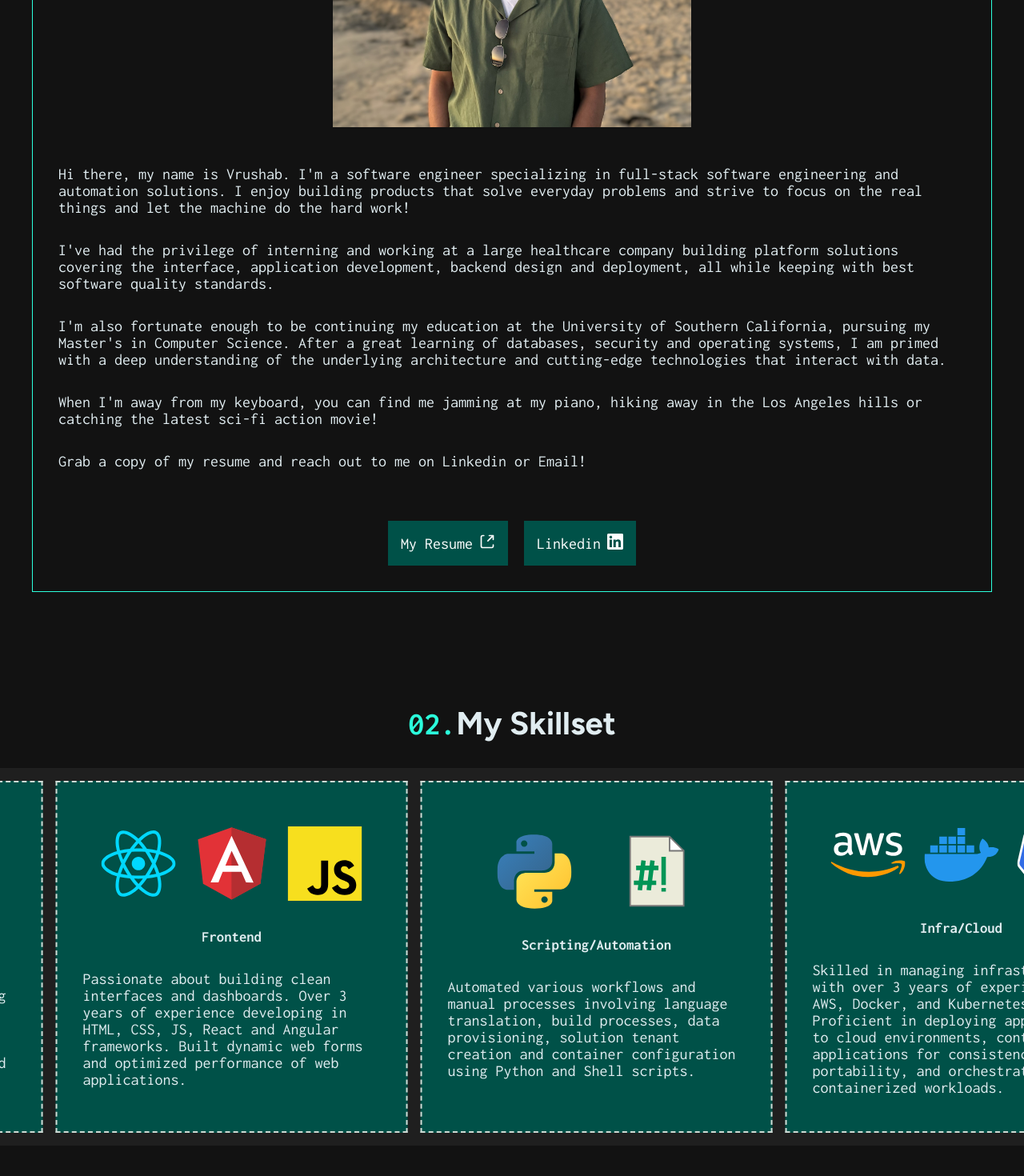
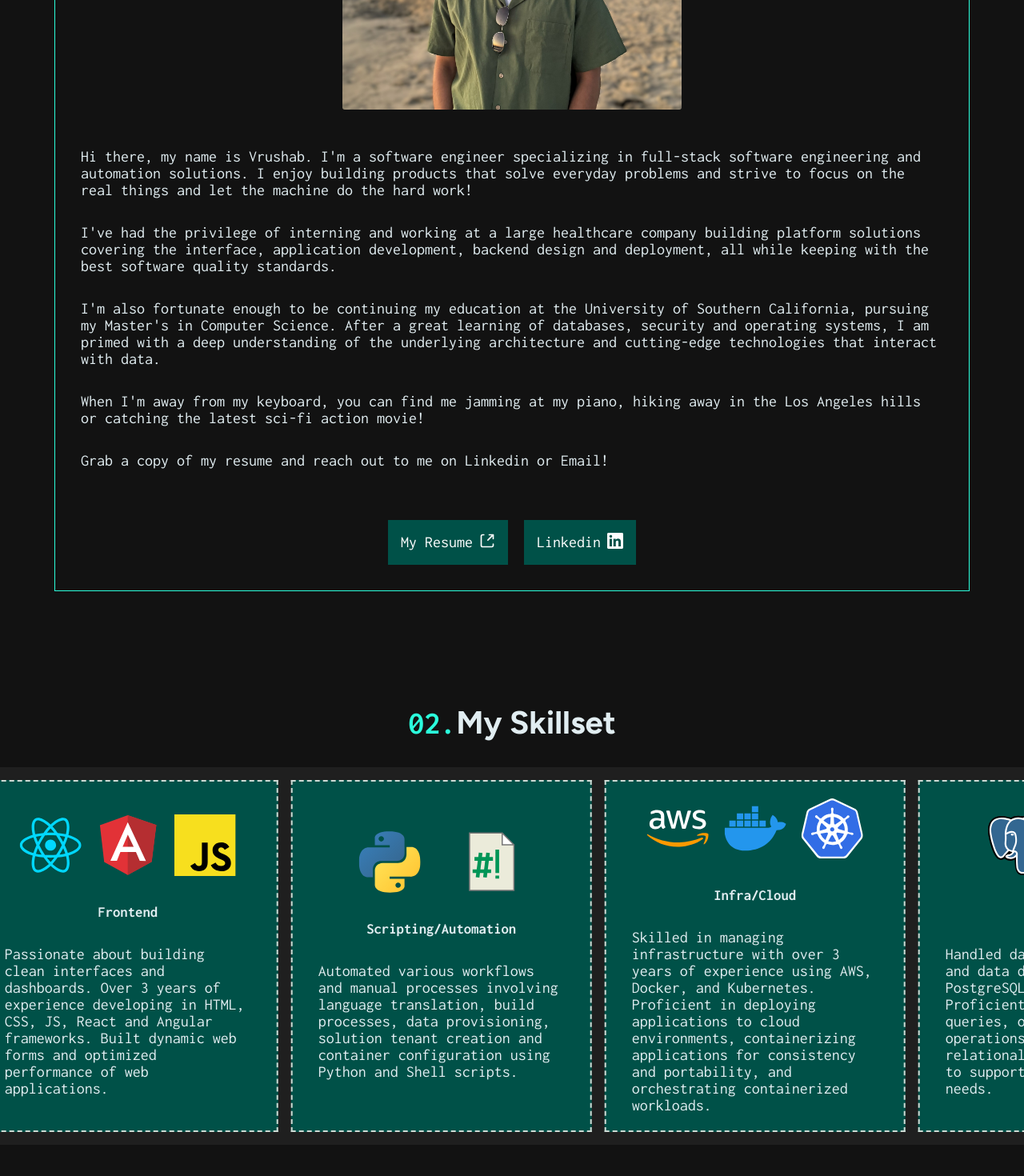
Before and after one commit to vriishan/vriishan.github.io, a React (Vite) app: page / in a window 1280 px wide. Shown: the part 1202-2672 px from the top of the page at 80% size. Built offline with nearby package versions, Linux system fonts and the light colour scheme.

Commit message:
update more css - about, contact, fix portfolio card on tablet, fix skills cards height issue

```diff
--- a/src/App.jsx
+++ b/src/App.jsx
@@ -45,7 +45,7 @@ const App = () => {
             aboutRef={aboutRef}
           />
         </section>
-        <div ref={aboutRef}>
+        <div ref={aboutRef} style={{ "display": "flex"}}>
           <About />
         </div>
       </div>
--- a/src/components/about/About.jsx
+++ b/src/components/about/About.jsx
@@ -28,7 +28,7 @@ const About = () => {
           <div className="textContainer">
             <div className="description">
               <p>Hi there, my name is Vrushab. I'm a software engineer specializing in full-stack software engineering and automation solutions. I enjoy building products that solve everyday problems and strive to focus on the real things and let the machine do the hard work!</p>
-              <p>I've had the privilege of interning and working at a large healthcare company building platform solutions covering the interface, application development, backend design and deployment, all while keeping with best software quality standards. </p>
+              <p>I've had the privilege of interning and working at a large healthcare company building platform solutions covering the interface, application development, backend design and deployment, all while keeping with the best software quality standards. </p>
               <p>I'm also fortunate enough to be continuing my education at the University of Southern California, pursuing my Master's in Computer Science. After a great learning of databases, security and operating systems, I am primed with a deep understanding of the underlying architecture and cutting-edge technologies that interact with data.</p>
               <p>When I'm away from my keyboard, you can find me jamming at my piano, hiking away in the Los Angeles hills or catching the latest sci-fi action movie!</p>
               <p>
--- a/src/components/about/About.scss
+++ b/src/components/about/About.scss
@@ -7,6 +7,7 @@
     display: flex;
     flex-direction: column;
     align-items: center;
+    margin: 0rem 2em;
 
     .mainContainer {
         display: flex;
@@ -61,6 +62,7 @@
                     width: 100%;
                     height: 100%;
                     object-fit: cover;
+                    border-radius: 3px;
                 }
             }
 
--- a/src/components/contact/Contact.scss
+++ b/src/components/contact/Contact.scss
@@ -30,6 +30,11 @@
         gap: 2rem;
 
         @include mobile {
+            text-align: center;
+            align-items: center;
+        }
+
+        @include tablet {
             text-align: center;
             align-items: center;
         }
--- a/src/components/portfolio/Portfolio.scss
+++ b/src/components/portfolio/Portfolio.scss
@@ -72,7 +72,7 @@
   }
 
   @include tablet {
-    flex: 1 1 calc(100% - 2rem);
+    flex: 1 1 calc(50% - 2rem);
   }
 }
 
@@ -96,16 +96,3 @@
 .portfolio-item-description {
   margin-bottom: 1.75rem;
 }
-
-
-// @media (min-width: 768px) {
-//   .grid-container {
-//     grid-template-columns: repeat(2, 1fr); /* md:grid-cols-2 */
-//   }
-// }
-
-// @media (min-width: 1024px) {
-//   .grid-container {
-//     grid-template-columns: repeat(3, 1fr); /* lg:grid-cols-3 */
-//   }
-// }
--- a/src/components/skills/card/Card.scss
+++ b/src/components/skills/card/Card.scss
@@ -3,10 +3,11 @@
     align-items: center;
     flex-direction: column;
     justify-content: center;
-    width: 55vh;
-    height: 55vh;
+    min-width: 47vh;
+    min-height: 55vh;
     border: 2px dashed #cfdbd5;
-    padding: 2rem;
+    padding: 0rem 2rem;
+    font-size: var(--fs-text);
     gap: 2rem;
     background-color: var(--secondary);
 
@@ -27,6 +28,6 @@
     }
 
     p {
-        font-size: 1.25rem;
+        font-size: 1.25em;
     }
 }
```
Also changed, not shown: 1 other file (tests, documents, lock files or other folders).
